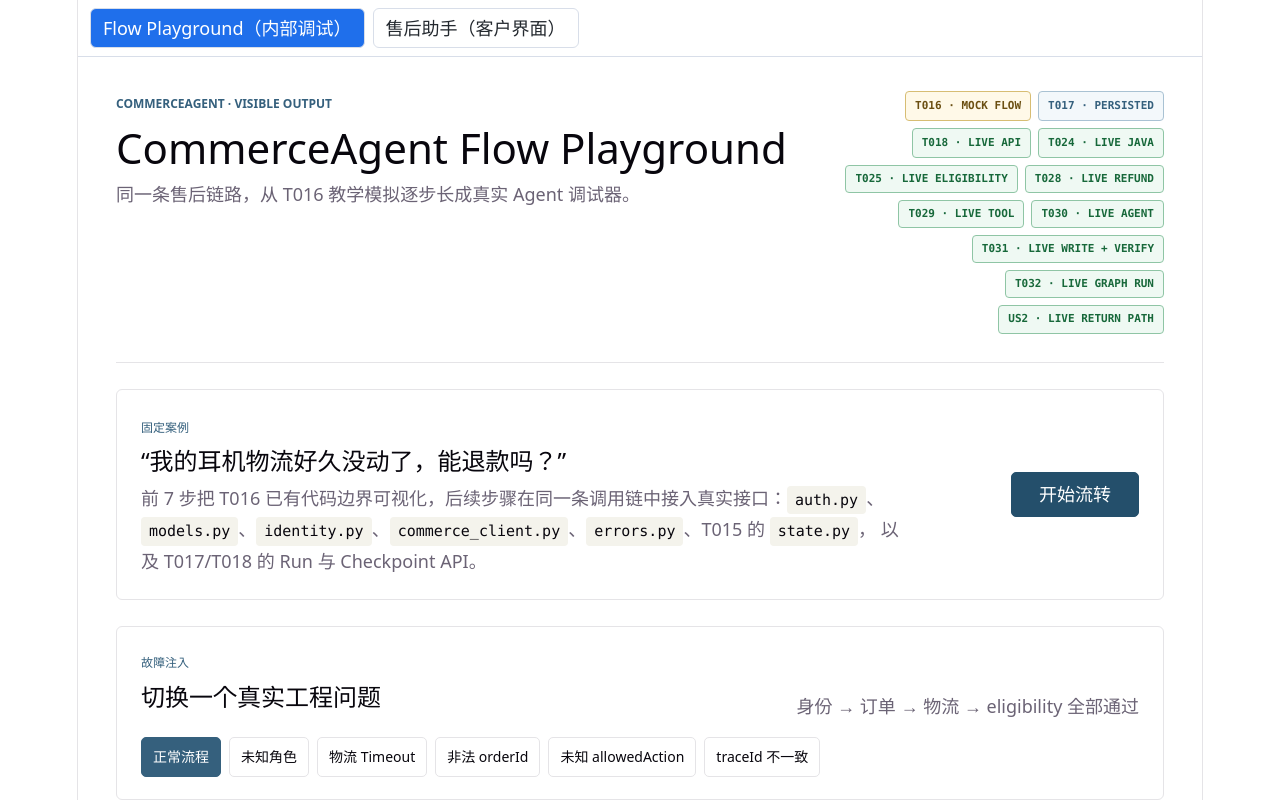
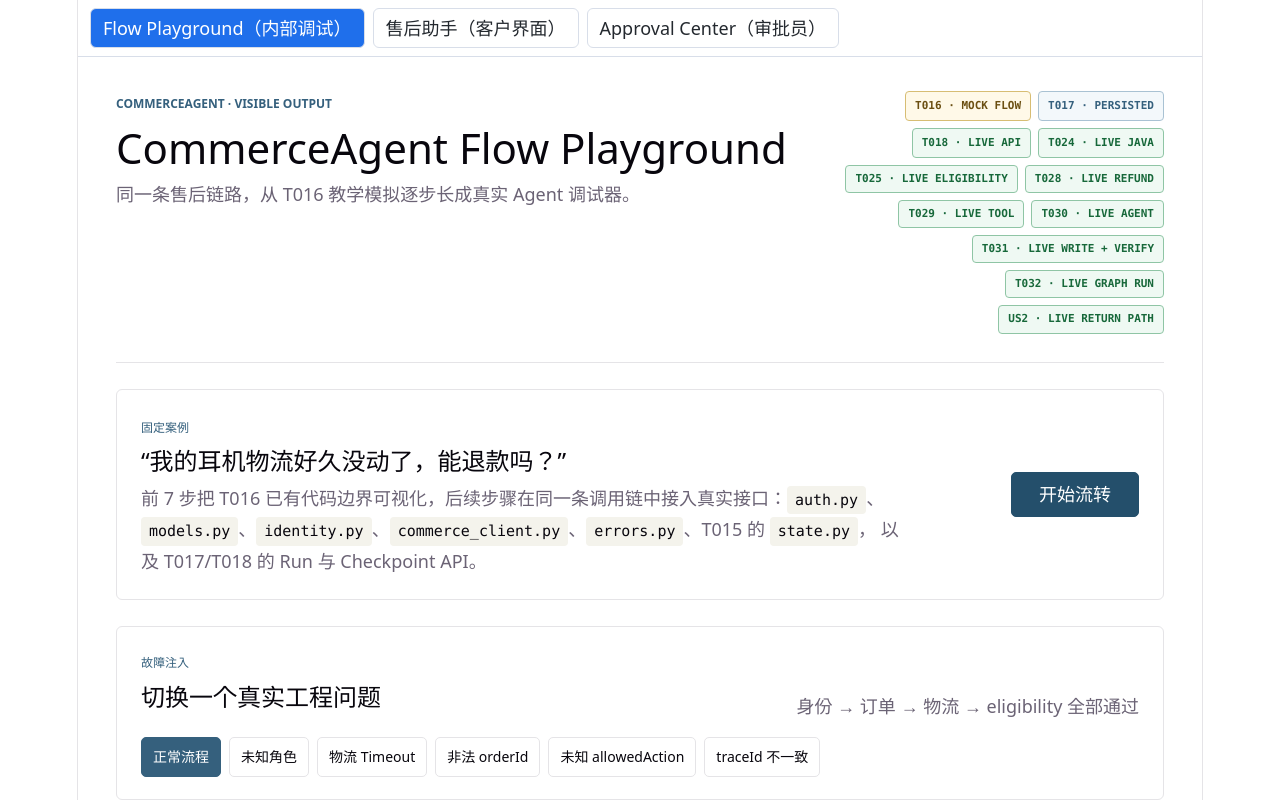
Before and after one commit to seventeen17-source/CommerceAgent, a React (Vite) app in the folder web/: page / in a window 1280 px wide. Shown: the top 800 px of the page. Built offline with nearby package versions, Linux system fonts and the light colour scheme.

Commit message:
feat(t055): expose approver surface without changing existing consoles

```diff
--- a/web/src/App.tsx
+++ b/web/src/App.tsx
@@ -1,6 +1,7 @@
 import { useState } from 'react'
 import './App.css'
 import { CustomerConsole } from './features/chat/CustomerConsole'
+import { ApprovalCenter } from './features/approval/ApprovalCenter'
 import { T016FlowPlayground } from './features/validation/T016FlowPlayground'
 
 /**
@@ -11,7 +12,7 @@ import { T016FlowPlayground } from './features/validation/T016FlowPlayground'
  * switch rather than a router because neither has a URL worth sharing, and the playground stays the
  * default so nothing about the existing verification flow changes.
  */
-type View = 'playground' | 'console'
+type View = 'playground' | 'console' | 'approval'
 
 const tab = (active: boolean): React.CSSProperties => ({
   padding: '6px 12px',
@@ -34,8 +35,17 @@ function App() {
         <button style={tab(view === 'console')} onClick={() => setView('console')}>
           售后助手（客户界面）
         </button>
+        <button style={tab(view === 'approval')} onClick={() => setView('approval')}>
+          Approval Center（审批员）
+        </button>
       </nav>
-      {view === 'playground' ? <T016FlowPlayground /> : <CustomerConsole />}
+      {view === 'playground' ? (
+        <T016FlowPlayground />
+      ) : view === 'console' ? (
+        <CustomerConsole />
+      ) : (
+        <ApprovalCenter />
+      )}
     </div>
   )
 }
```
